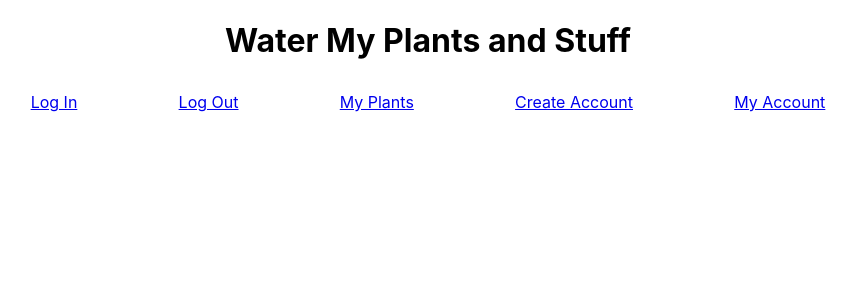
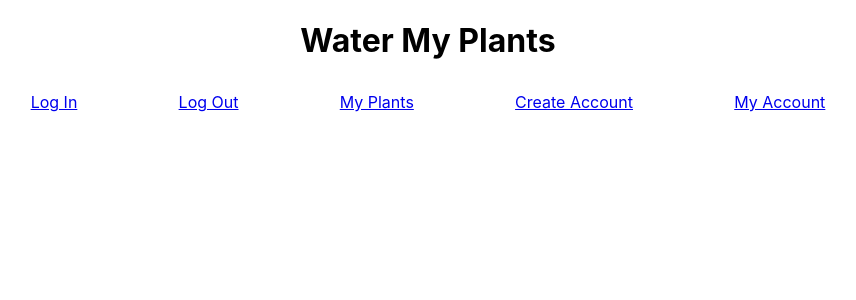
Before and after one commit to bbellify/bw2-front-end, a React (Create React App) app: page / in a window 1280 px wide. Shown: the top 300 px of the page, without its empty margins (212-1068 px from the left). Built offline with nearby package versions, Linux system fonts and the light colour scheme.

Commit message:
Update App.js

```diff
--- a/src/App.js
+++ b/src/App.js
@@ -16,13 +16,13 @@
   return (
     <div className="App">
       <header className="App-header">
-        <h1>Water My Plants and Stuff</h1>
+        <h1>Water My Plants</h1>
         <nav>
           <Link to="/login">Log In </Link>
           <Link to="/logout">Log Out </Link>
           <Link to="/plants">My Plants </Link>
-          <Link to="/newuser">Create Account</Link>
-          <Link to="/edituser">My Account </Link>
+          <Link to="/newUser">Create Account</Link>
+          <Link to="/editUser">My Account </Link>
         </nav>
       </header>
       <Routes>
```
